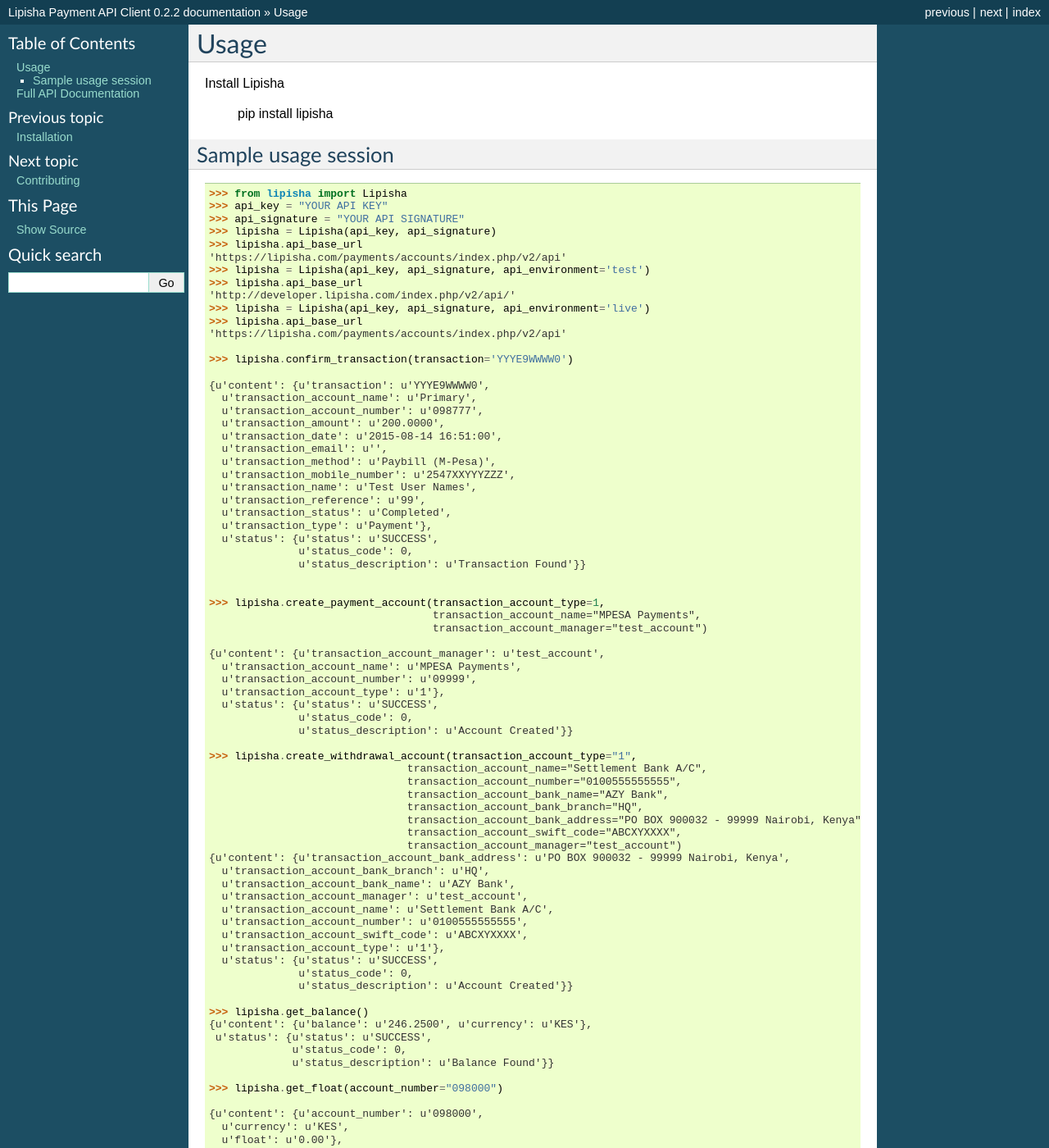
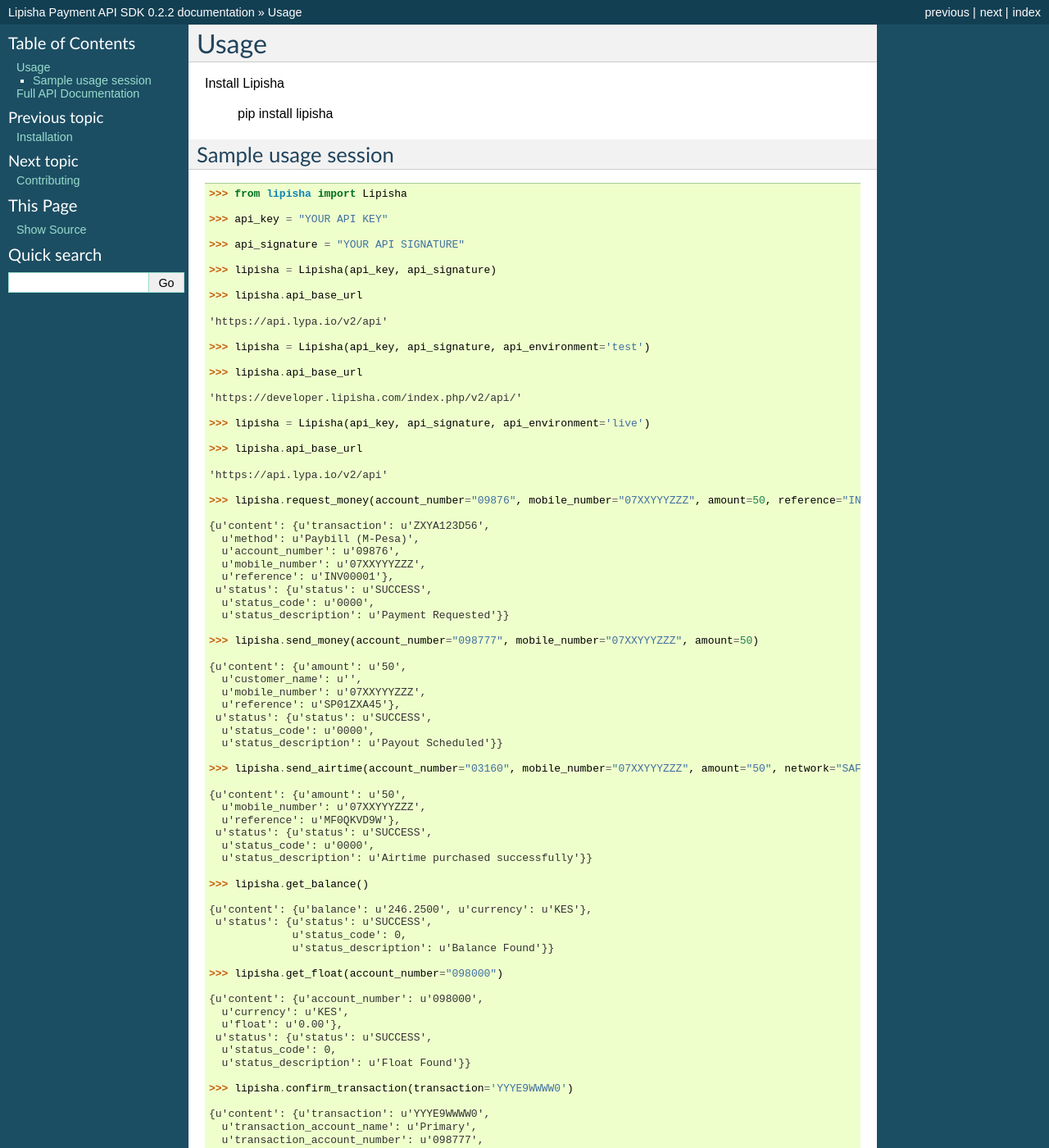
Before and after one commit to lipisha/lipisha-python-sdk, a Sphinx documentation site: the page built from docs/usage.rst, in a window 1280 px wide and 1400 px high. Shown: the whole window at 82% size. Built offline with Sphinx 7.4.7, drawn with Linux system fonts in a browser that asks for light colours; some of the changed text lies outside the part shown.

Commit message:
Updated the documentation for readthedocs.

```diff
--- a/docs/conf.py
+++ b/docs/conf.py
@@ -55,8 +55,8 @@
 master_doc = 'index'
 
 # General information about the project.
-project = u'Lipisha Payment API Client'
-copyright = u'2015, Lipisha Consortium Limited'
+project = u'Lipisha Payment API SDK'
+copyright = u'2020, Lipisha Consortium Limited'
 
 # The version info for the project you're documenting, acts as replacement
 # for |version| and |release|, also used in various other places throughout
@@ -209,7 +209,7 @@
 # [howto/manual]).
 latex_documents = [
     ('index', 'lipisha.tex',
-     u'Lipisha Payment API Client Documentation',
+     u'Lipisha Payment API SDK Documentation',
      u'Mũrĩthi Borona', 'manual'),
 ]
 
@@ -240,7 +240,7 @@
 # (source start file, name, description, authors, manual section).
 man_pages = [
     ('index', 'lipisha',
-     u'Lipisha Payment API Client Documentation',
+     u'Lipisha Payment API SDK Documentation',
      [u'Mũrĩthi Borona'], 1)
 ]
 
@@ -255,7 +255,7 @@
 #  dir menu entry, description, category)
 texinfo_documents = [
     ('index', 'lipisha',
-     u'Lipisha Payment API Client Documentation',
+     u'Lipisha Payment API SDK Documentation',
      u'Mũrĩthi Borona',
      'lipisha',
      'One line description of project.',
--- a/docs/index.rst
+++ b/docs/index.rst
@@ -3,7 +3,7 @@
    You can adapt this file completely to your liking, but it should at least
    contain the root `toctree` directive.
 
-Welcome to Lipisha Payment API Client's documentation!
+Welcome to Lipisha Payment API SDK's documentation!
 =====================================================
 
 Contents:
--- a/docs/usage.rst
+++ b/docs/usage.rst
@@ -12,17 +12,74 @@
 .. code-block:: python
 
     >>> from lipisha import Lipisha
+
     >>> api_key = "YOUR API KEY"
+
     >>> api_signature = "YOUR API SIGNATURE"
+
     >>> lipisha = Lipisha(api_key, api_signature)
+
     >>> lipisha.api_base_url
-    'https://lipisha.com/payments/accounts/index.php/v2/api'
+
+    'https://api.lypa.io/v2/api'
+
     >>> lipisha = Lipisha(api_key, api_signature, api_environment='test')
+
     >>> lipisha.api_base_url
-    'http://developer.lipisha.com/index.php/v2/api/'
+
+    'https://developer.lipisha.com/index.php/v2/api/'
+
     >>> lipisha = Lipisha(api_key, api_signature, api_environment='live')
+
     >>> lipisha.api_base_url
-    'https://lipisha.com/payments/accounts/index.php/v2/api'
+
+    'https://api.lypa.io/v2/api'
+
+    >>> lipisha.request_money(account_number="09876", mobile_number="07XXYYYZZZ", amount=50, reference="INV00001")
+
+    {u'content': {u'transaction': u'ZXYA123D56',
+      u'method': u'Paybill (M-Pesa)',
+      u'account_number': u'09876',
+      u'mobile_number': u'07XXYYYZZZ',
+      u'reference': u'INV00001'},
+     u'status': {u'status': u'SUCCESS',
+      u'status_code': u'0000',
+      u'status_description': u'Payment Requested'}}
+
+    >>> lipisha.send_money(account_number="098777", mobile_number="07XXYYYZZZ", amount=50)
+
+    {u'content': {u'amount': u'50',
+      u'customer_name': u'',
+      u'mobile_number': u'07XXYYYZZZ',
+      u'reference': u'SP01ZXA45'},
+     u'status': {u'status': u'SUCCESS',
+      u'status_code': u'0000',
+      u'status_description': u'Payout Scheduled'}}
+
+    >>> lipisha.send_airtime(account_number="03160", mobile_number="07XXYYYZZZ", amount="50", network="SAF")
+
+    {u'content': {u'amount': u'50',
+      u'mobile_number': u'07XXYYYZZZ',
+      u'reference': u'MF0QKVD9W'},
+     u'status': {u'status': u'SUCCESS',
+      u'status_code': u'0000',
+      u'status_description': u'Airtime purchased successfully'}}
+
+    >>> lipisha.get_balance()
+
+    {u'content': {u'balance': u'246.2500', u'currency': u'KES'},
+     u'status': {u'status': u'SUCCESS',
+                 u'status_code': 0,
+                 u'status_description': u'Balance Found'}}
+
+    >>> lipisha.get_float(account_number="098000")
+
+    {u'content': {u'account_number': u'098000',
+      u'currency': u'KES',
+      u'float': u'0.00'},
+     u'status': {u'status': u'SUCCESS',
+      u'status_code': 0,
+      u'status_description': u'Float Found'}}
 
     >>> lipisha.confirm_transaction(transaction='YYYE9WWWW0')
 
@@ -41,54 +98,6 @@
       u'status': {u'status': u'SUCCESS',
                   u'status_code': 0,
                   u'status_description': u'Transaction Found'}}
-
-
-    >>> lipisha.create_payment_account(transaction_account_type=1,
-                                       transaction_account_name="MPESA Payments",
-                                       transaction_account_manager="test_account")
-
-    {u'content': {u'transaction_account_manager': u'test_account',
-      u'transaction_account_name': u'MPESA Payments',
-      u'transaction_account_number': u'09999',
-      u'transaction_account_type': u'1'},
-      u'status': {u'status': u'SUCCESS',
-                  u'status_code': 0,
-                  u'status_description': u'Account Created'}}
-
-    >>> lipisha.create_withdrawal_account(transaction_account_type="1",
-                                   transaction_account_name="Settlement Bank A/C",
-                                   transaction_account_number="0100555555555",
-                                   transaction_account_bank_name="AZY Bank",
-                                   transaction_account_bank_branch="HQ",
-                                   transaction_account_bank_address="PO BOX 900032 - 99999 Nairobi, Kenya",
-                                   transaction_account_swift_code="ABCXYXXXX",
-                                   transaction_account_manager="test_account")
-    {u'content': {u'transaction_account_bank_address': u'PO BOX 900032 - 99999 Nairobi, Kenya',
-      u'transaction_account_bank_branch': u'HQ',
-      u'transaction_account_bank_name': u'AZY Bank',
-      u'transaction_account_manager': u'test_account',
-      u'transaction_account_name': u'Settlement Bank A/C',
-      u'transaction_account_number': u'0100555555555',
-      u'transaction_account_swift_code': u'ABCXYXXXX',
-      u'transaction_account_type': u'1'},
-      u'status': {u'status': u'SUCCESS',
-                  u'status_code': 0,
-                  u'status_description': u'Account Created'}}
-
-    >>> lipisha.get_balance()
-    {u'content': {u'balance': u'246.2500', u'currency': u'KES'},
-     u'status': {u'status': u'SUCCESS',
-                 u'status_code': 0,
-                 u'status_description': u'Balance Found'}}
-
-    >>> lipisha.get_float(account_number="098000")
-
-    {u'content': {u'account_number': u'098000',
-      u'currency': u'KES',
-      u'float': u'0.00'},
-     u'status': {u'status': u'SUCCESS',
-      u'status_code': 0,
-      u'status_description': u'Float Found'}}
 
     >>> lipisha.get_transactions()
 
@@ -157,6 +166,7 @@
       u'status_description': u'Transactions Found'}}
 
     >>> lipisha.get_transactions(transaction="JJ99X9TC0")
+
     {u'content': [{u'code': None,
        u'transaction': u'JJ99X9TC0',
        u'transaction_account_name': u'Primary',
@@ -192,6 +202,7 @@
       u'status_description': u'Transactions Found'}}
 
     >>> lipisha.get_customers()
+
     {u'content': [{u'customer_average': u'125.00000000',
        u'customer_email': u'',
        u'customer_first_payment_date': u'2015-08-06 10:39:00',
@@ -205,6 +216,7 @@
       u'status_description': u'Customers Found'}}
 
     >>> lipisha.get_customers(customer_mobile_number="2547XXYYYZZZ")
+
     {u'content': [{u'customer_average': u'125.00000000',
        u'customer_email': u'',
        u'customer_first_payment_date': u'2015-08-06 10:39:00',
@@ -216,26 +228,6 @@
      u'status': {u'status': u'SUCCESS',
       u'status_code': 0,
       u'status_description': u'Customers Found'}}
-
-    >>> lipisha.send_airtime(account_number="03160", mobile_number="07XXYYYZZZ", amount="50", network="SAF")
-    {u'content': {u'amount': u'50',
-      u'mobile_number': u'07XXYYYZZZ',
-      u'reference': u'MF0QKVD9W'},
-     u'status': {u'status': u'SUCCESS',
-      u'status_code': u'0000',
-      u'status_description': u'Airtime purchased successfully'}}
-
-
-
-    >>> fortress.send_money(account_number="00396", mobile_number="07XXYYYZZZ", amount=50)
-    {u'content': {u'amount': u'50',
-      u'customer_name': u'',
-      u'mobile_number': u'07XXYYYZZZ',
-      u'reference': u'SP01ZXA45'},
-     u'status': {u'status': u'SUCCESS',
-      u'status_code': u'0000',
-      u'status_description': u'Payout Scheduled'}}
-
 
     >>> lipisha.authorize_card_transaction(account_number="098000",
                                            card_number="4242424242424242",
@@ -249,15 +241,15 @@
                                            security_code="999",
                                            amount=100,
                                            currency='KES')
+
     {u'content': {u'transaction_index': u'{CDD55BEB-F74A-4A8B-8D5C-2FC77FF14E7B}',
       u'transaction_reference': 111111},
      u'status': {u'status': u'SUCCESS',
       u'status_code': u'0000',
       u'status_description': u'Transaction Authorized Successfully'}}
 
+    >>> lipisha.complete_card_transaction(transaction_reference=11111, transaction_index="{CDD55BEB-F74A-4A8B-8D5C-2FC77FF14E7B}")
 
-    >>> lipisha.complete_card_transaction(transaction_reference=11111,
-                                          transaction_index="{CDD55BEB-F74A-4A8B-8D5C-2FC77FF14E7B}")
     {u'content': {u'transaction_index': u'{CDD55BEB-F74A-4A8B-8D5C-2FC77FF14E7B}',
       u'transaction_reference': u'11111'},
      u'status': {u'status': u'SUCCESS',
@@ -265,7 +257,41 @@
       u'status_description': u'Transaction Completed Successfully'}}
 
     >>> lipisha.reverse_card_transaction(transaction_reference=11111, transaction_index="{CDD55BEB-F74A-4A8B-8D5C-2FC77FF14E7B}")
+
     {u'content': None, u'status': None}
+
+    >>> lipisha.create_payment_account(transaction_account_type=1,
+                                       transaction_account_name="MPESA Payments",
+                                       transaction_account_manager="test_account")
+
+    {u'content': {u'transaction_account_manager': u'test_account',
+      u'transaction_account_name': u'MPESA Payments',
+      u'transaction_account_number': u'09999',
+      u'transaction_account_type': u'1'},
+      u'status': {u'status': u'SUCCESS',
+                  u'status_code': 0,
+                  u'status_description': u'Account Created'}}
+
+    >>> lipisha.create_withdrawal_account(transaction_account_type="1",
+                                   transaction_account_name="Settlement Bank A/C",
+                                   transaction_account_number="0100555555555",
+                                   transaction_account_bank_name="AZY Bank",
+                                   transaction_account_bank_branch="HQ",
+                                   transaction_account_bank_address="PO BOX 900032 - 99999 Nairobi, Kenya",
+                                   transaction_account_swift_code="ABCXYXXXX",
+                                   transaction_account_manager="test_account")
+
+    {u'content': {u'transaction_account_bank_address': u'PO BOX 900032 - 99999 Nairobi, Kenya',
+      u'transaction_account_bank_branch': u'HQ',
+      u'transaction_account_bank_name': u'AZY Bank',
+      u'transaction_account_manager': u'test_account',
+      u'transaction_account_name': u'Settlement Bank A/C',
+      u'transaction_account_number': u'0100555555555',
+      u'transaction_account_swift_code': u'ABCXYXXXX',
+      u'transaction_account_type': u'1'},
+      u'status': {u'status': u'SUCCESS',
+                  u'status_code': 0,
+                  u'status_description': u'Account Created'}}
 
 
 ======================
--- a/setup.py
+++ b/setup.py
@@ -37,13 +37,13 @@
                  'lipisha'},
     include_package_data=True,
     install_requires=requirements,
-    license="BSD",
+    license="MIT",
     zip_safe=False,
     keywords='lipisha',
     classifiers=[
         'Development Status :: 2 - Pre-Alpha',
         'Intended Audience :: Developers',
-        'License :: OSI Approved :: BSD License',
+        'License :: OSI Approved :: MIT License',
         'Natural Language :: English',
         "Programming Language :: Python :: 2",
         'Programming Language :: Python :: 2.6',
```
Also changed, not shown: CONTRIBUTING.rst (+4 -4 lines), README.rst (+7 -6 lines).
